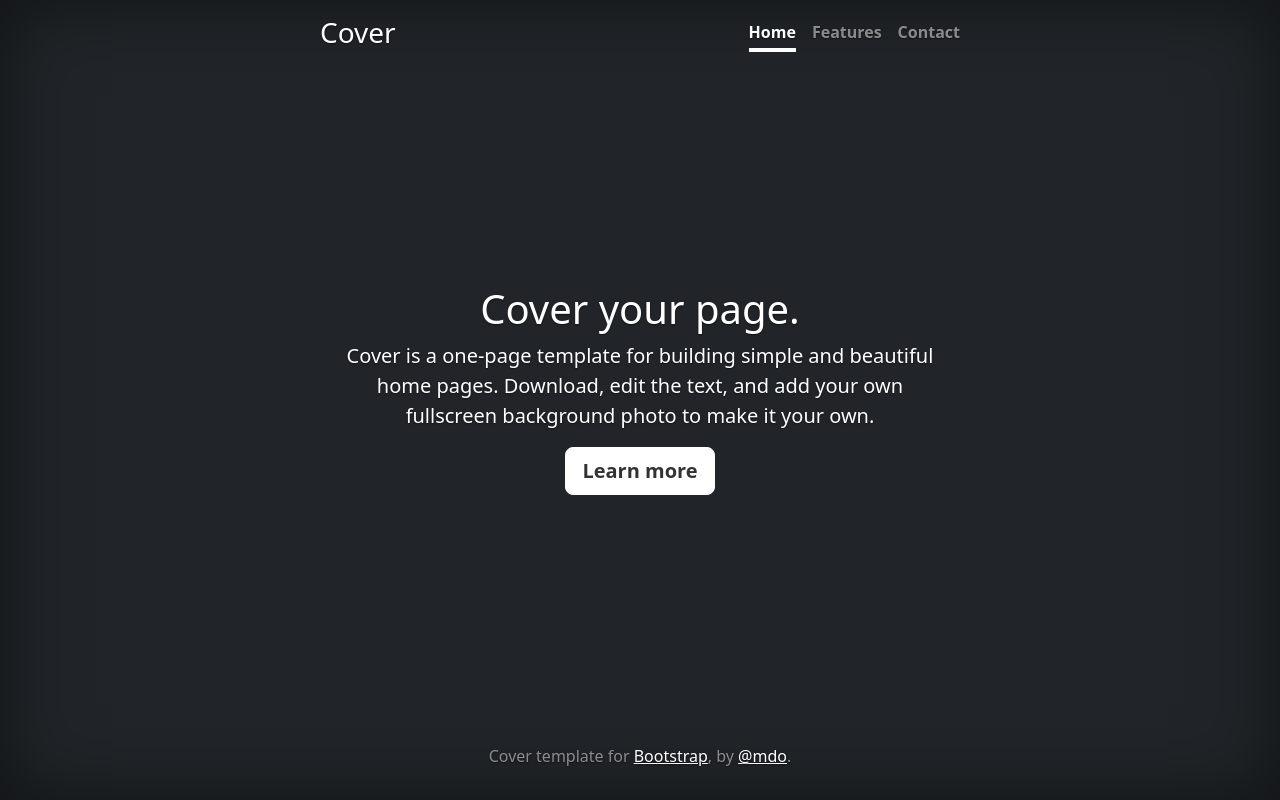
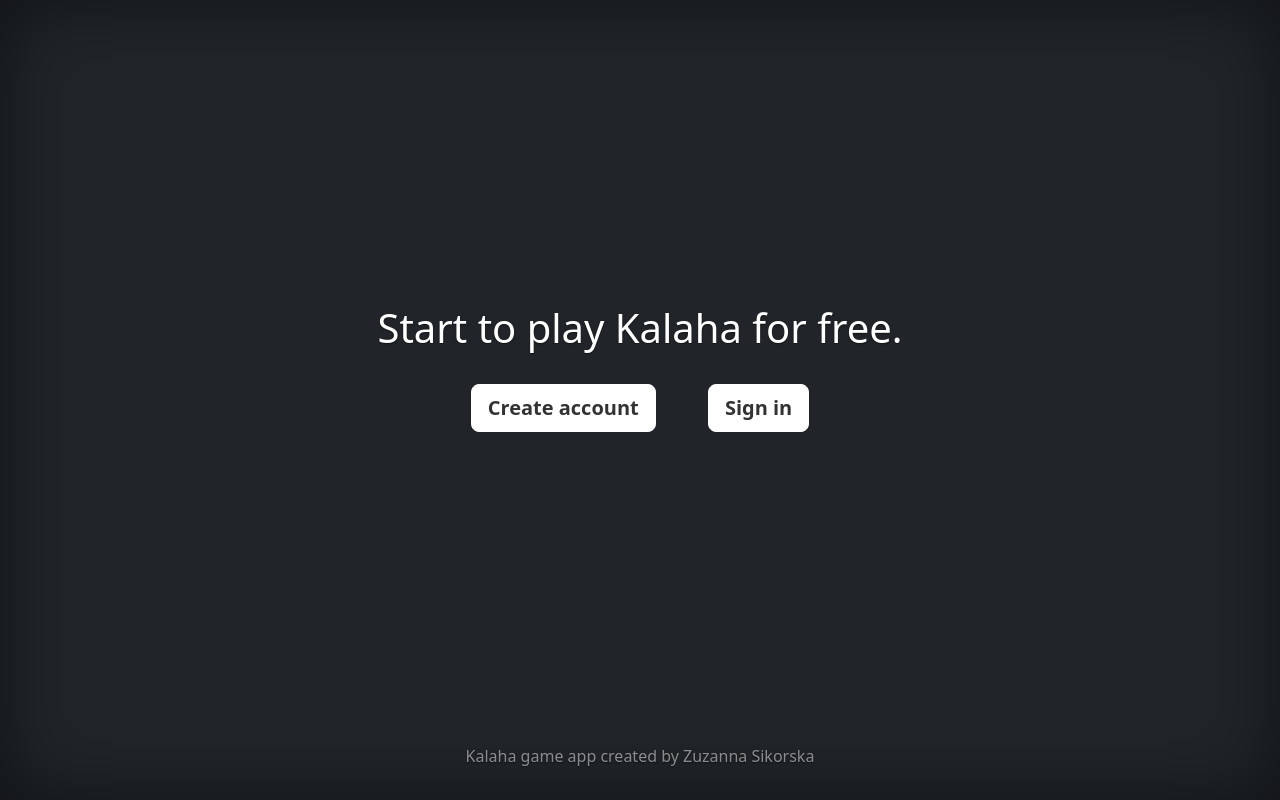
Before and after one commit to zsikorska/Kalaha, a Flask app: page / in a window 1280 px wide. Run offline with Flask 2, Linux system fonts and the light colour scheme; some libraries are stand-ins or nearby versions.

Commit message:
create base, start and sign_in  template, add template inheritance

```diff
--- a/app.py
+++ b/app.py
@@ -5,7 +5,12 @@ app = Flask(__name__)
 
 @app.route('/')
 def index():
-    return render_template('index.html')
+    return render_template('start.html')
+
+
+@app.route('/sign_in')
+def sign_in():
+    return render_template('sign_in.html')
 
 
 if __name__ == '__main__':
--- a/templates/index.html
+++ b/templates/base.html
@@ -6,7 +6,7 @@
     <meta name="description" content="">
     <meta name="author" content="Mark Otto, Jacob Thornton, and Bootstrap contributors">
     <meta name="generator" content="Hugo 0.98.0">
-    <title>Cover Template · Bootstrap v5.2</title>
+    <title>Kalaha</title>
 
     <link rel="canonical" href="https://getbootstrap.com/docs/5.2/examples/cover/">
 
@@ -14,7 +14,7 @@
 
 
 
-<link href="../static/css/assets/dist/css/bootstrap.min.css" rel="stylesheet">
+<link href="../static/bootstrap/assets/dist/css/bootstrap.min.css" rel="stylesheet">
 
     <style>
       .bd-placeholder-img {
@@ -71,32 +71,27 @@
 
 
     <!-- Custom styles for this template -->
-    <link href="../static/css/cover/cover.css" rel="stylesheet">
+    <link href="../static/bootstrap/cover/cover.css" rel="stylesheet">
+
+    {% block head %}
+    {% endblock %}
+
   </head>
   <body class="d-flex h-100 text-center text-white bg-dark">
 
 <div class="cover-container d-flex w-100 h-100 p-3 mx-auto flex-column">
   <header class="mb-auto">
-    <div>
-      <h3 class="float-md-start mb-0">Cover</h3>
-      <nav class="nav nav-masthead justify-content-center float-md-end">
-        <a class="nav-link fw-bold py-1 px-0 active" aria-current="page" href="#">Home</a>
-        <a class="nav-link fw-bold py-1 px-0" href="#">Features</a>
-        <a class="nav-link fw-bold py-1 px-0" href="#">Contact</a>
-      </nav>
-    </div>
+        {% block header %}
+        {% endblock %}
   </header>
 
-  <main class="px-3">
-    <h1>Cover your page.</h1>
-    <p class="lead">Cover is a one-page template for building simple and beautiful home pages. Download, edit the text, and add your own fullscreen background photo to make it your own.</p>
-    <p class="lead">
-      <a href="#" class="btn btn-lg btn-secondary fw-bold border-white bg-white">Learn more</a>
-    </p>
+  <main>
+        {% block main %}
+        {% endblock %}
   </main>
 
   <footer class="mt-auto text-white-50">
-    <p>Cover template for <a href="https://getbootstrap.com/" class="text-white">Bootstrap</a>, by <a href="https://twitter.com/mdo" class="text-white">@mdo</a>.</p>
+    <p>Kalaha game app created by Zuzanna Sikorska</p>
   </footer>
 </div>
 
--- /dev/null
+++ b/templates/start.html
@@ -0,0 +1,9 @@
+{% extends "base.html" %}
+
+{% block main %}
+
+    <h1>Start to play Kalaha for free.</h1>
+      <a href="#" class="btn btn-lg btn-secondary fw-bold border-white bg-white mx-md-4 my-md-4">Create account</a>
+      <a href="#" class="btn btn-lg btn-secondary fw-bold border-white bg-white mx-md-4 my-md-4">Sign in</a>
+
+{% endblock %}
```
Also changed, not shown: templates/sign_in.html (added, +37 -0 lines).
